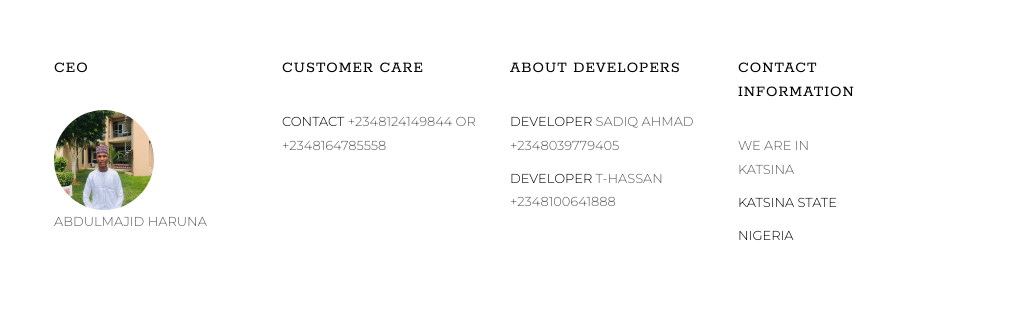
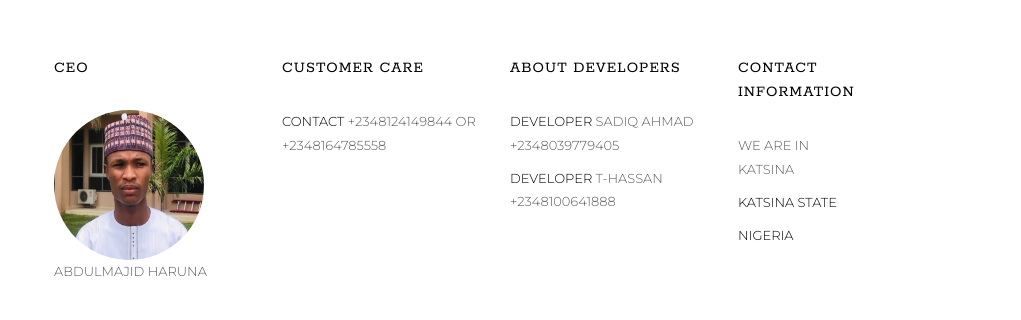
Before and after one commit to ccaise/Majeed-quality-shoes, a plain HTML site: page index.html in a window 1280 px wide. Shown: the part 5664-5984 px from the top of the page, 259-1280 px from the left. Drawn offline with Linux system fonts and the light colour scheme; a web font is replaced by a local one.

Commit message:
Update index.html

```diff
--- a/index.html
+++ b/index.html
@@ -549,7 +549,7 @@
 						</p>
 					</div>
 <div class="col footer-col">
-						<h4>CEO</h4><img src="12ab.jpg"style="width: 100px;height: 100px;border-radius: 90px">
+						<h4>CEO</h4><img src="mjd1.jpg"style="width: 150px;height: 150px;border-radius: 90px">
 						<ul class="colorlib-footer-links">
 							<li>Abdulmajid Haruna</li>
 
```
